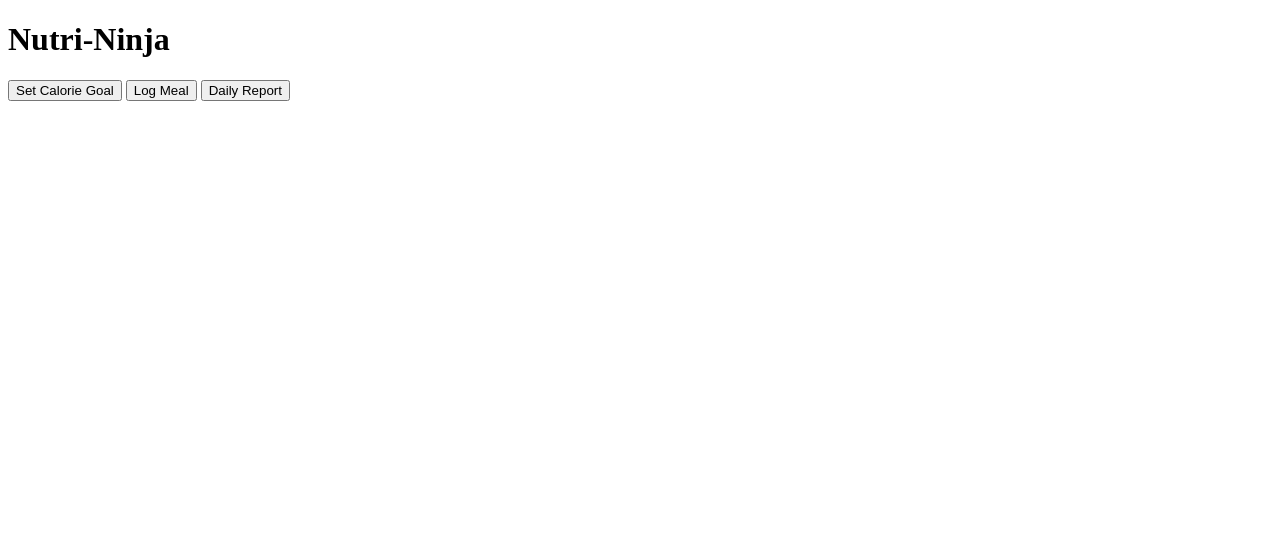
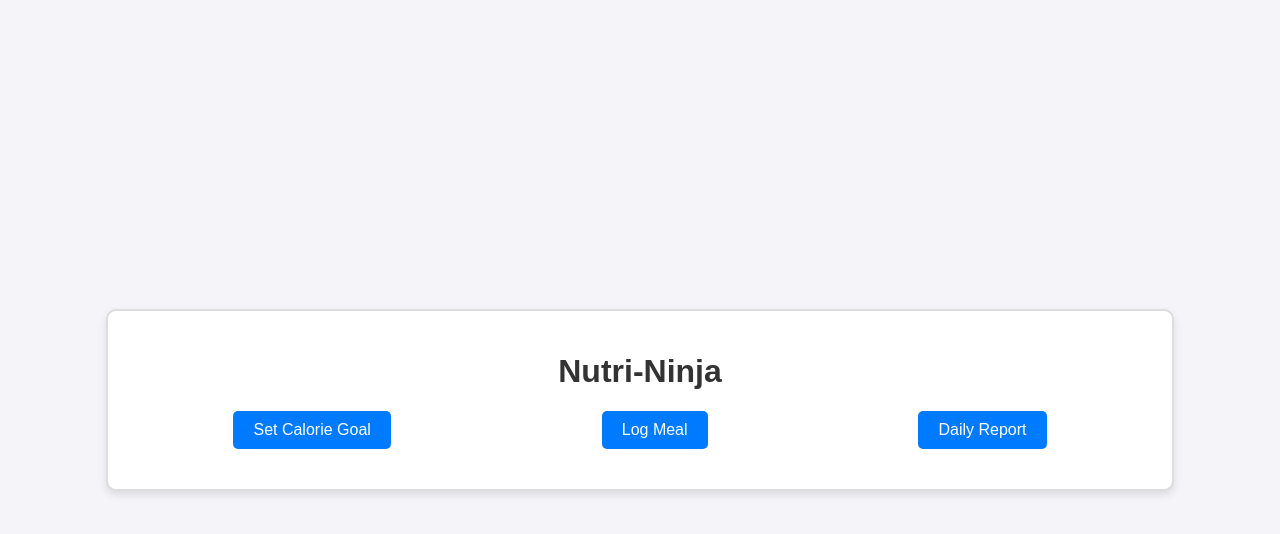
Before and after one commit to dahliaqueen4/health-tracker, a plain HTML site: page index.html in a window 1280 px wide. Drawn offline with nearby package versions, Linux system fonts and the light colour scheme.

Commit message:
Add files via upload

```diff
--- a/index.html
+++ b/index.html
@@ -1,3 +1,13 @@
+<!DOCTYPE html>
+<html lang="en" >
+<head>
+  <meta charset="UTF-8">
+  <title>ver 6</title>
+  <link rel="stylesheet" href="./style.css">
+
+</head>
+<body>
+<!-- partial:index.partial.html -->
 <!DOCTYPE html>
 <html lang="en">
 <head>
@@ -21,3 +31,8 @@
     <script src="https://cdn.jsdelivr.net/npm/chart.js"></script>
 </body>
 </html>
+<!-- partial -->
+  <script  src="./script.js"></script>
+
+</body>
+</html>
```
Also changed, not shown: script.js (line endings or trailing spaces), style.css (line endings or trailing spaces).
